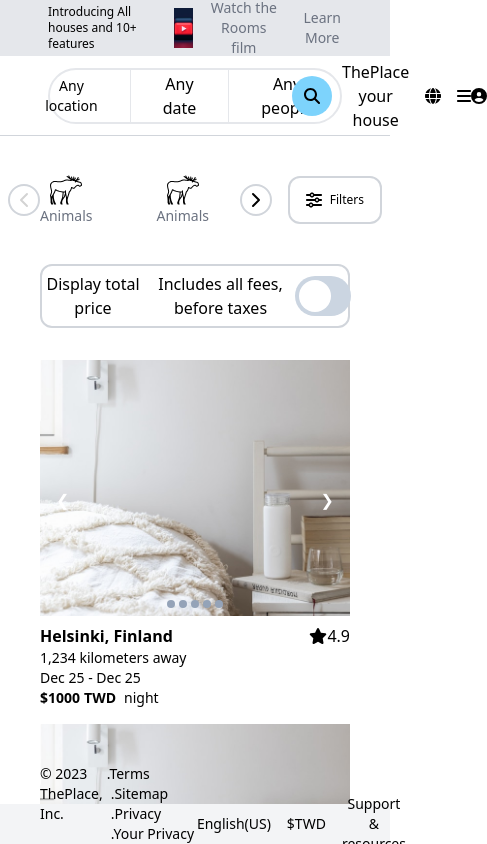
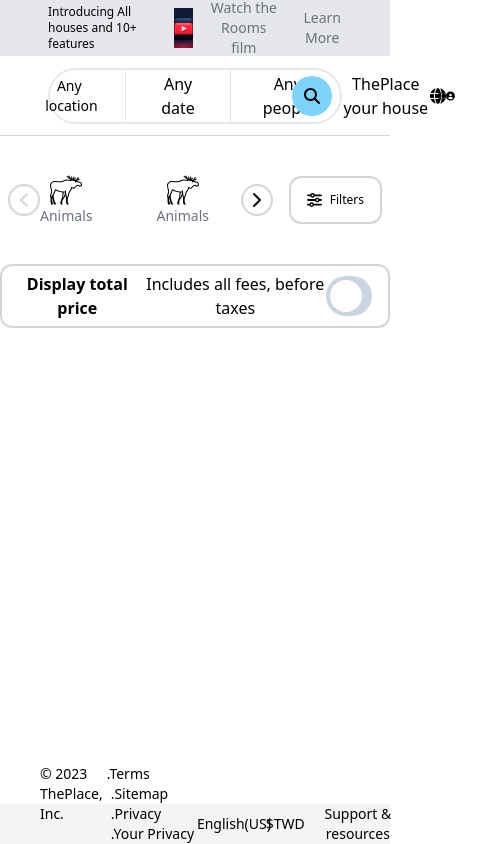
Before and after one commit to yujhenchen/airbnb-clone-react-vite, a React (Vite) app: page / in a window 390 px wide. Shown: the top 844 px of the page, 487 px wide, since content can reach past the window. Built offline with nearby package versions, Linux system fonts and the light colour scheme.

Commit message:
remove default button elements width

```diff
--- a/src/components/banner.tsx
+++ b/src/components/banner.tsx
@@ -3,7 +3,7 @@ const Banner: React.FC = () => {
     <div className="flex h-14 place-content-between items-center bg-gray-200 px-12 w-full text-xs md:text-base">
       <h1 className="">Introducing All houses and 10+ features</h1>
       <div className="flex place-content-around space-x-6">
-        <button className="flex items-center space-x-4">
+        <button className="flex items-center space-x-4 min-w-0">
           <div className="relative h-10 w-10">
             <img
               className="w-full h-full object-cover"
@@ -13,7 +13,7 @@ const Banner: React.FC = () => {
           </div>
           <span className="text-sm text-gray-500">Watch the Rooms film</span>
         </button>
-        <button className="text-sm text-gray-500">Learn More</button>
+        <button className="text-sm text-gray-500 min-w-0">Learn More</button>
       </div>
     </div>
   );
--- a/src/components/categoryFilter.tsx
+++ b/src/components/categoryFilter.tsx
@@ -62,7 +62,7 @@ const CategoryFilter: React.FC = () => {
             })}
           </div>
           <button
-            className="absolute top-1/2 box-border flex h-8 w-8 -translate-y-1/2 items-center rounded-full border-2 border-solid border-gray-300 bg-white"
+            className="min-w-0 absolute top-1/2 box-border flex h-8 w-8 -translate-y-1/2 items-center rounded-full border-2 border-solid border-gray-300 bg-white"
             value="previous"
             onClick={handleClickPrevious}
             disabled={startIndex === slideStart ? true : false}
@@ -85,7 +85,7 @@ const CategoryFilter: React.FC = () => {
             </svg>
           </button>
           <button
-            className="absolute left-full top-1/2 box-border flex h-8 w-8 -translate-x-full -translate-y-1/2 items-center rounded-full border-2 border-solid border-gray-300 bg-white"
+            className="min-w-0 absolute left-full top-1/2 box-border flex h-8 w-8 -translate-x-full -translate-y-1/2 items-center rounded-full border-2 border-solid border-gray-300 bg-white"
             value="next"
             onClick={handleClickNext}
             disabled={startIndex > slideLength ? true : false}
@@ -108,7 +108,7 @@ const CategoryFilter: React.FC = () => {
             </svg>
           </button>
         </div>
-        <button className="box-border flex h-12 w-24 flex-nowrap items-center space-x-2 rounded-xl border-2 border-solid border-gray-300 bg-white p-4">
+        <button className="min-w-0 box-border flex h-12 w-24 flex-nowrap items-center space-x-2 rounded-xl border-2 border-solid border-gray-300 bg-white p-4">
           <svg
             xmlns="http://www.w3.org/2000/svg"
             height="1em"
--- a/src/components/content.tsx
+++ b/src/components/content.tsx
@@ -14,19 +14,17 @@ const Content: React.FC = () => {
   });
 
   return (
-    <section className="px-10 pt-4">
-      <div className="flex justify-center gap-x-2">
-        <div className="border-box grid h-16 w-screen grid-cols-6 items-center justify-items-center rounded-xl border-2 border-solid border-gray-300 bg-white md:w-screen lg:w-screen xl:w-2/4 2xl:w-1/3">
-          <p className="col-span-2 text-center">Display total price</p>
-          <p className="col-span-3 text-center">
-            Includes all fees, before taxes
-          </p>
-          <ToggleSwitch />
+    <section className="flex flex-col items-center px-10 pt-4 w-full">
+      <div className="px-4 border-box flex place-content-between items-center md:w-1/2 2xl:w-1/3 h-16 w-screen rounded-xl border-2 border-solid border-gray-300 bg-white">
+        <div className="flex space-x-2 ">
+          <span className="text-center font-semibold">Display total price</span>
+          <span className="text-center">Includes all fees, before taxes</span>
         </div>
+        <ToggleSwitch />
       </div>
-      <div className="pt-8 grid pb-16 grid-cols-1 py-2 gap-4 md:grid-cols-2 md:space-x-4 lg:grid-cols-3 xl:grid-cols-4 2xl:grid-cols-6">
+      {/* <div className="pt-8 grid pb-16 grid-cols-1 py-2 gap-4 md:grid-cols-2 md:space-x-4 lg:grid-cols-3 xl:grid-cols-4 2xl:grid-cols-6">
         {cards}
-      </div>
+      </div> */}
     </section>
   );
 };
--- a/src/components/footer.tsx
+++ b/src/components/footer.tsx
@@ -27,9 +27,9 @@ const Footer: React.FC = () => {
         </ul>
       </div>
       <div className="flex space-x-4">
-        <button>English(US)</button>
-        <button>$TWD</button>
-        <button>Support & resources</button>
+        <button className="min-w-0">English(US)</button>
+        <button className="min-w-0">$TWD</button>
+        <button className="min-w-0">Support & resources</button>
       </div>
     </footer>
   );
--- a/src/components/global/form/filterForm.tsx
+++ b/src/components/global/form/filterForm.tsx
@@ -26,7 +26,7 @@ const FilterForm = () => {
 
       <div className="col-span-2 flex items-center justify-center bg-gray-400 p-2">
         <button
-          className="bg-gray-500 transition-colors hover:bg-sky-300"
+          className="bg-gray-500 transition-colors hover:bg-sky-300 min-w-0"
           onClick={addCool}
         >
           Generate
--- a/src/components/header.tsx
+++ b/src/components/header.tsx
@@ -11,9 +11,9 @@ const Header: React.FC = () => {
         />
       </div>
       <Search />
-      <div className="flex items-center space-x-4">
-        <button className="flex">ThePlace your house</button>
-        <button>
+      <div className="flex items-center">
+        <button className="flex min-w-0">ThePlace your house</button>
+        <button className="min-w-0">
           <svg
             xmlns="http://www.w3.org/2000/svg"
             height="1em"
@@ -23,7 +23,7 @@ const Header: React.FC = () => {
             <path d="M352 256c0 22.2-1.2 43.6-3.3 64H163.3c-2.2-20.4-3.3-41.8-3.3-64s1.2-43.6 3.3-64H348.7c2.2 20.4 3.3 41.8 3.3 64zm28.8-64H503.9c5.3 20.5 8.1 41.9 8.1 64s-2.8 43.5-8.1 64H380.8c2.1-20.6 3.2-42 3.2-64s-1.1-43.4-3.2-64zm112.6-32H376.7c-10-63.9-29.8-117.4-55.3-151.6c78.3 20.7 142 77.5 171.9 151.6zm-149.1 0H167.7c6.1-36.4 15.5-68.6 27-94.7c10.5-23.6 22.2-40.7 33.5-51.5C239.4 3.2 248.7 0 256 0s16.6 3.2 27.8 13.8c11.3 10.8 23 27.9 33.5 51.5c11.6 26 20.9 58.2 27 94.7zm-209 0H18.6C48.6 85.9 112.2 29.1 190.6 8.4C165.1 42.6 145.3 96.1 135.3 160zM8.1 192H131.2c-2.1 20.6-3.2 42-3.2 64s1.1 43.4 3.2 64H8.1C2.8 299.5 0 278.1 0 256s2.8-43.5 8.1-64zM194.7 446.6c-11.6-26-20.9-58.2-27-94.6H344.3c-6.1 36.4-15.5 68.6-27 94.6c-10.5 23.6-22.2 40.7-33.5 51.5C272.6 508.8 263.3 512 256 512s-16.6-3.2-27.8-13.8c-11.3-10.8-23-27.9-33.5-51.5zM135.3 352c10 63.9 29.8 117.4 55.3 151.6C112.2 482.9 48.6 426.1 18.6 352H135.3zm358.1 0c-30 74.1-93.6 130.9-171.9 151.6c25.5-34.2 45.2-87.7 55.3-151.6H493.4z" />
           </svg>
         </button>
-        <button className="flex">
+        <button className="flex min-w-0">
           <svg
             xmlns="http://www.w3.org/2000/svg"
             height="1em"
--- a/src/components/search.tsx
+++ b/src/components/search.tsx
@@ -2,18 +2,18 @@ const Search: React.FC = () => {
   return (
     <div className="w-full lg:w-1/3 relative box-border flex h-14 items-center justify-center rounded-full border-2 border-solid px-6">
       <div className="flex items-center divide-x border-gray-300">
-        <button className="h-14 pr-8 text-sm">
+        <button className="h-14 pr-8 text-sm min-w-0">
           <span className="">Any location</span>
         </button>
-        <button className="h-14 px-8">
+        <button className="h-14 px-8 min-w-0">
           <span className="">Any date</span>
         </button>
-        <button className="h-14 px-8">
+        <button className="h-14 px-8 min-w-0">
           <span className="">Any people</span>
         </button>
       </div>
 
-      <button className="absolute right-2 flex h-10 w-10 items-center justify-center rounded-full bg-sky-300">
+      <button className="min-w-0 absolute right-2 flex h-10 w-10 items-center justify-center rounded-full bg-sky-300">
         <svg
           xmlns="http://www.w3.org/2000/svg"
           height="1em"
```
